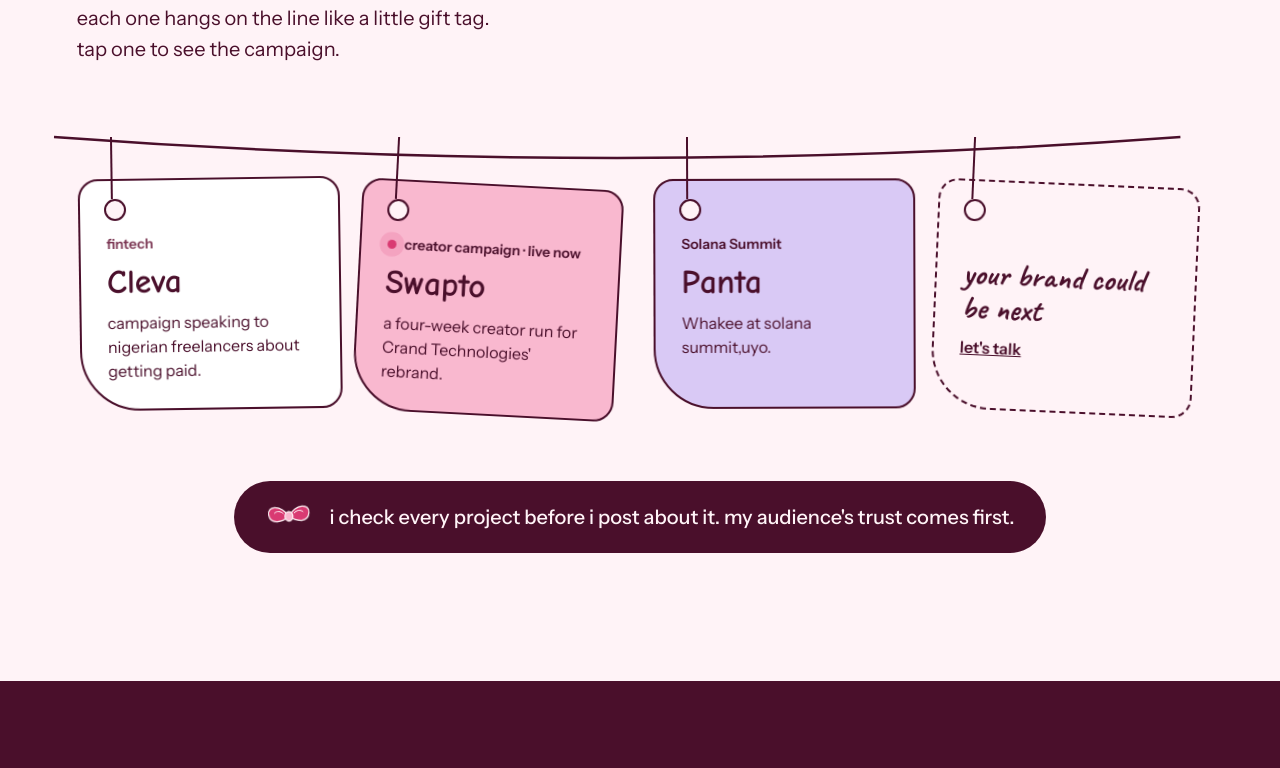
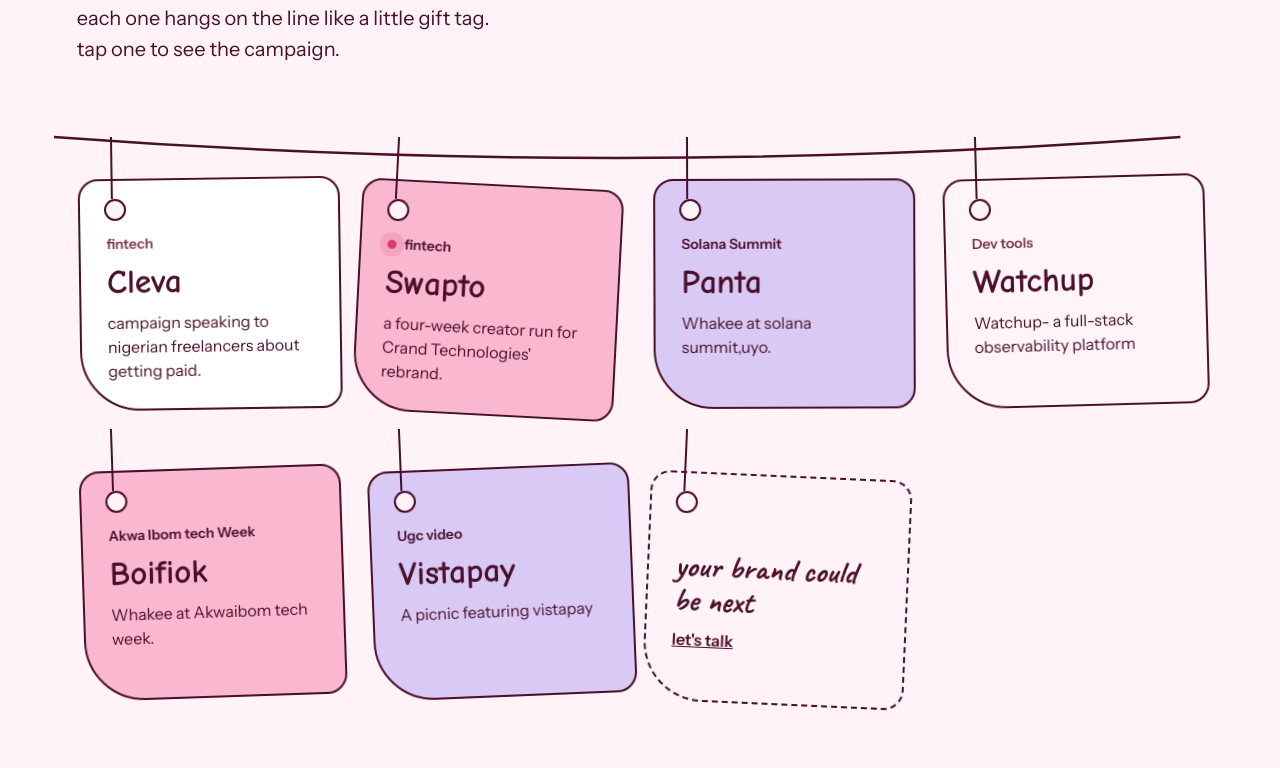
Before and after one commit to Uwakmfon-Ekong/creative-whakee, a plain HTML site: page index.html in a window 1280 px wide. Shown: the part 2427-3195 px from the top of the page. Drawn offline with Linux system fonts and the light colour scheme; a web font is replaced by a local one.

Commit message:
addednew projects

```diff
--- a/index.html
+++ b/index.html
@@ -1996,7 +1996,7 @@
             <div class="tagw" style="--i: 1; --r: 1.5deg">
               <span class="string"></span
               ><a class="tag pink" href="https://x.com/whakee_/status/2106338202332078225?s=20"
-                ><span class="k live">creator campaign · live now</span
+                ><span class="k live">fintech</span
                 ><span class="n">Swapto</span
                 ><span class="d"
                   >a four-week creator run for Crand Technologies'
@@ -2015,6 +2015,38 @@
               >
             </div>
 
+              <div class="tagw" style="--i: 3; --r: -1deg">
+              <span class="string"></span
+              ><a class="tag" href="https://x.com/whakee_/status/2111442317060276588?s=20"
+                ><span class="k">Dev tools</span
+                ><span class="n">Watchup</span
+                ><span class="d"
+                  >Watchup- a full-stack observability platform</span
+                ></a
+              >
+            </div>
+
+            <div class="tagw" style="--i: 4; --r: -0.5deg">
+              <span class="string"></span
+              ><a class="tag pink" href="https://www.tiktok.com/@whakee1/video/7569903885557533959?is_from_webapp=1&sender_device=pc&web_id=7687129728838977045"
+                ><span class="k">Akwa Ibom tech Week</span
+                ><span class="n">Boifiok</span
+                ><span class="d"
+                  >Whakee at Akwaibom tech week.</span
+                ></a
+              >
+            </div>
+
+            <div class="tagw" style="--i: 5; --r: -1deg">
+              <span class="string"></span
+              ><a class="tag lil" href="https://x.com/whakee_/status/2112263361027285309?s=20"
+                ><span class="k">Ugc video</span
+                ><span class="n">Vistapay</span
+                ><span class="d"
+                  >A picnic featuring vistapay</span
+                ></a
+              >
+            </div>
 
             <div class="tagw" style="--i: 7; --r: 1.5deg">
               <span class="string"></span
```
